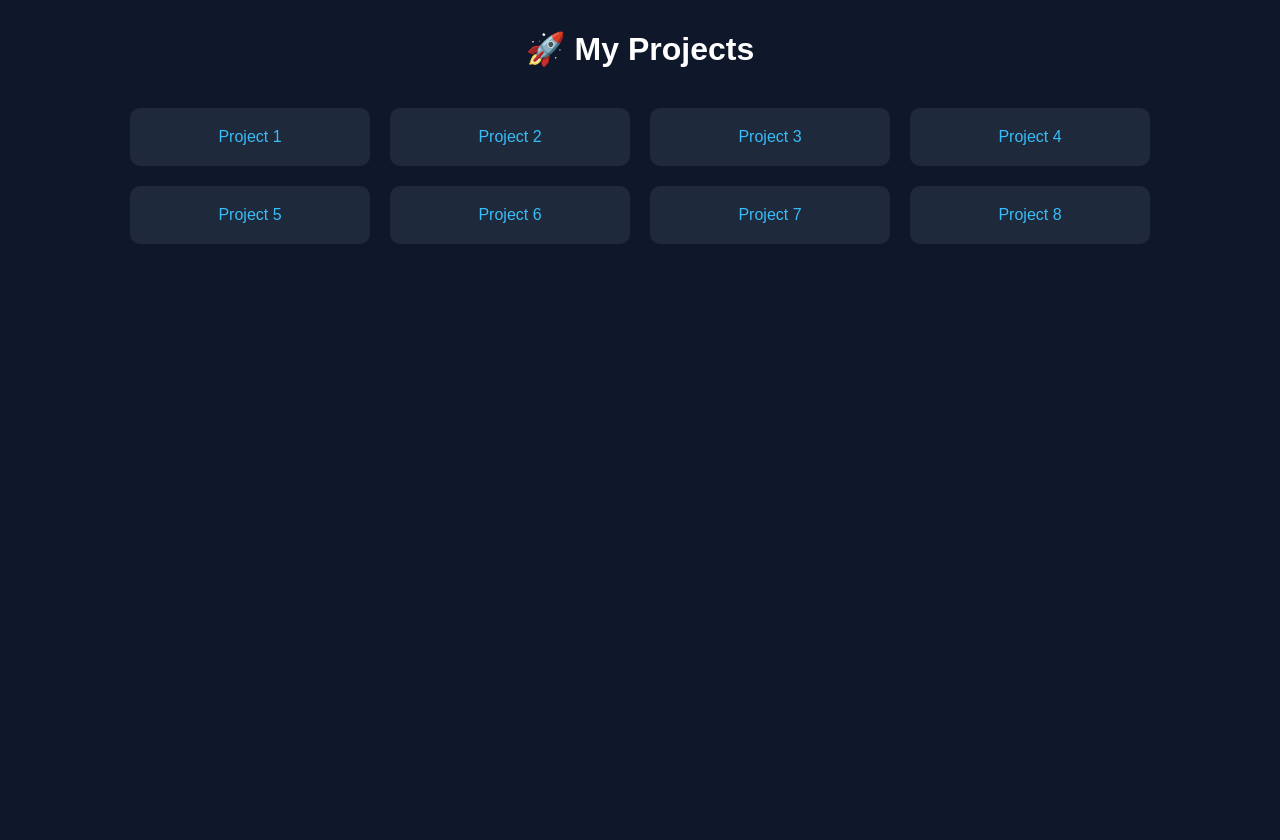
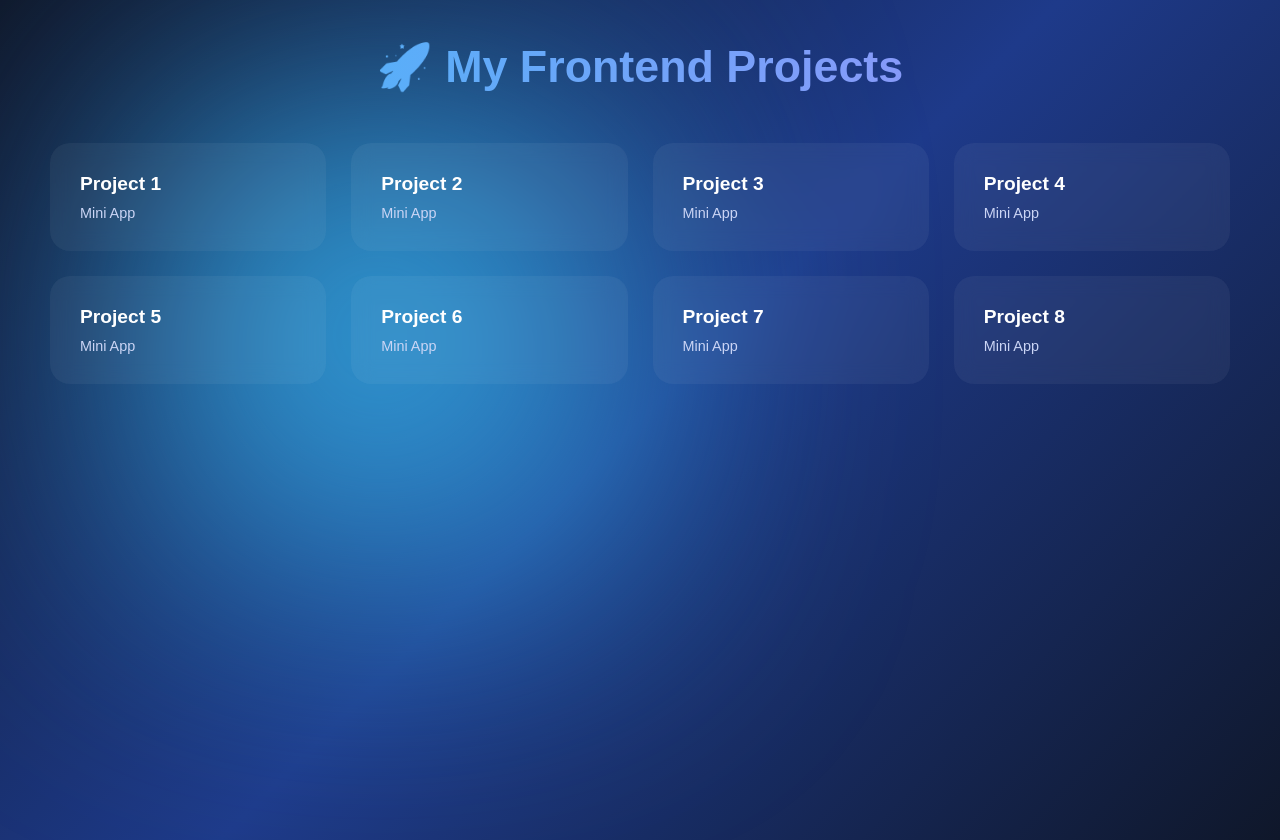
Before and after one commit to siddharthekatpure158/FrontEnd-projects, a plain HTML site: page index.html in a window 1280 px wide. Before the commit the page ends 800 px from the top, so only its background shows below. Drawn offline with Linux system fonts and the light colour scheme.

Commit message:
UI updated

```diff
--- a/index.html
+++ b/index.html
@@ -1,49 +1,140 @@
 <!DOCTYPE html>
-<html>
+<html lang="en">
 <head>
+    <meta charset="UTF-8">
+    <meta name="viewport" content="width=device-width, initial-scale=1.0">
     <title>My Projects</title>
+
     <style>
+        * {
+            margin: 0;
+            padding: 0;
+            box-sizing: border-box;
+            font-family: 'Poppins', sans-serif;
+        }
+
         body {
-            font-family: Arial;
-            background: #0f172a;
+            background: linear-gradient(135deg, #0f172a, #1e3a8a, #0f172a);
+            min-height: 100vh;
             color: white;
+            overflow-x: hidden;
+        }
+
+        /* Animated background glow */
+        body::before {
+            content: "";
+            position: fixed;
+            width: 600px;
+            height: 600px;
+            background: radial-gradient(circle, #38bdf8, transparent);
+            top: -100px;
+            left: -100px;
+            filter: blur(120px);
+            animation: moveGlow 8s infinite alternate;
+            z-index: -1;
+        }
+
+        @keyframes moveGlow {
+            0% { transform: translate(0, 0); }
+            100% { transform: translate(200px, 150px); }
+        }
+
+        h1 {
             text-align: center;
+            margin-top: 40px;
+            font-size: 2.8rem;
+            background: linear-gradient(90deg, #38bdf8, #a78bfa);
+            -webkit-background-clip: text;
+            -webkit-text-fill-color: transparent;
+            animation: fadeDown 1s ease;
         }
-        h1 {
-            margin-top: 30px;
+
+        @keyframes fadeDown {
+            from { opacity: 0; transform: translateY(-30px); }
+            to { opacity: 1; transform: translateY(0); }
         }
+
         .container {
-            display: flex;
-            flex-wrap: wrap;
-            justify-content: center;
-            gap: 20px;
-            margin: 40px;
+            display: grid;
+            grid-template-columns: repeat(auto-fit, minmax(220px, 1fr));
+            gap: 25px;
+            padding: 50px;
         }
+
         .card {
-            background: #1e293b;
-            padding: 20px;
-            width: 200px;
-            border-radius: 10px;
+            background: rgba(255, 255, 255, 0.05);
+            backdrop-filter: blur(10px);
+            border-radius: 20px;
+            padding: 30px;
+            transition: all 0.4s ease;
+            position: relative;
+            overflow: hidden;
+            cursor: pointer;
+            animation: fadeUp 0.8s ease forwards;
         }
-        a {
-            color: #38bdf8;
+
+        @keyframes fadeUp {
+            from { opacity: 0; transform: translateY(30px); }
+            to { opacity: 1; transform: translateY(0); }
+        }
+
+        .card::before {
+            content: "";
+            position: absolute;
+            inset: 0;
+            background: linear-gradient(120deg, transparent, rgba(56,189,248,0.4), transparent);
+            opacity: 0;
+            transition: 0.5s;
+        }
+
+        .card:hover::before {
+            opacity: 1;
+        }
+
+        .card:hover {
+            transform: translateY(-10px) scale(1.03);
+            box-shadow: 0 20px 40px rgba(0,0,0,0.4);
+        }
+
+        .card a {
             text-decoration: none;
+            color: white;
+            font-size: 1.2rem;
+            font-weight: bold;
         }
+
+        .card span {
+            display: block;
+            margin-top: 10px;
+            font-size: 0.9rem;
+            color: #cbd5f5;
+        }
+
+        /* Responsive */
+        @media (max-width: 600px) {
+            h1 {
+                font-size: 2rem;
+            }
+            .container {
+                padding: 20px;
+            }
+        }
+
     </style>
 </head>
 <body>
 
-<h1>🚀 My Projects</h1>
+<h1>🚀 My Frontend Projects</h1>
 
 <div class="container">
-    <div class="card"><a href="1/">Project 1</a></div>
-    <div class="card"><a href="2/">Project 2</a></div>
-    <div class="card"><a href="3/">Project 3</a></div>
-    <div class="card"><a href="4/">Project 4</a></div>
-    <div class="card"><a href="5/">Project 5</a></div>
-    <div class="card"><a href="6/">Project 6</a></div>
-    <div class="card"><a href="7/">Project 7</a></div>
-    <div class="card"><a href="8/">Project 8</a></div>
+    <div class="card"><a href="1/">Project 1</a><span>Mini App</span></div>
+    <div class="card"><a href="2/">Project 2</a><span>Mini App</span></div>
+    <div class="card"><a href="3/">Project 3</a><span>Mini App</span></div>
+    <div class="card"><a href="4/">Project 4</a><span>Mini App</span></div>
+    <div class="card"><a href="5/">Project 5</a><span>Mini App</span></div>
+    <div class="card"><a href="6/">Project 6</a><span>Mini App</span></div>
+    <div class="card"><a href="7/">Project 7</a><span>Mini App</span></div>
+    <div class="card"><a href="8/">Project 8</a><span>Mini App</span></div>
 </div>
 
 </body>
```
